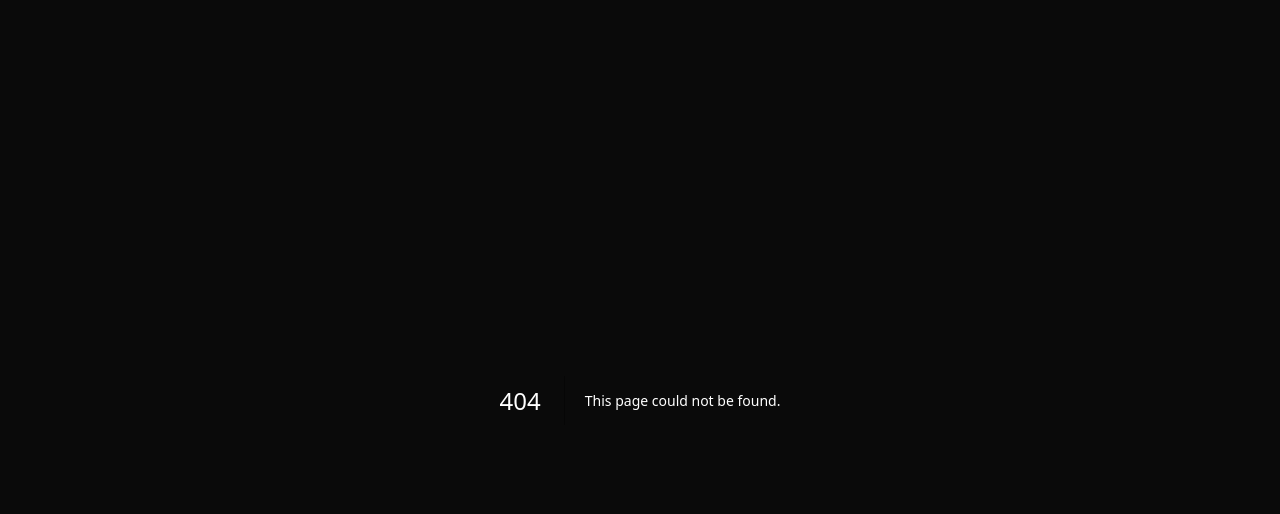
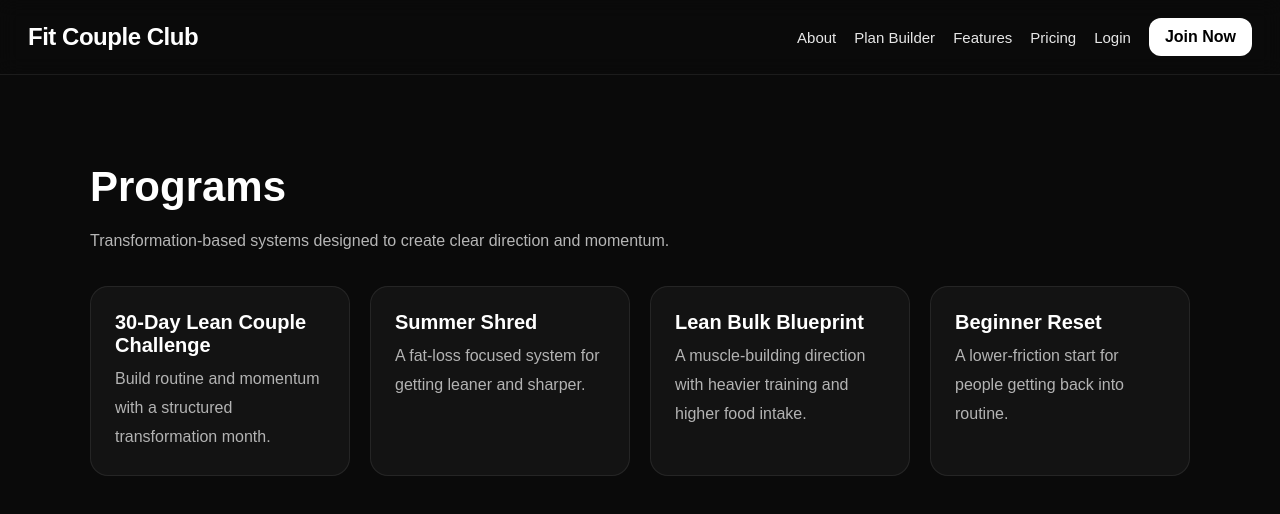
Before and after one commit to nielsvdz-ops/fit-couple-club, a Next.js app: page /programs in a window 1280 px wide. Before the commit this address had no page. Shown: the top 514 px of the page. Built offline with nearby package versions, Linux system fonts and the light colour scheme.

Commit message:
Create page.js

```diff
--- /dev/null
+++ b/app/programs/page.js
@@ -0,0 +1,34 @@
+import Navbar from "../../components/Navbar";
+
+export default function ProgramsPage() {
+  return (
+    <main style={main}>
+      <Navbar />
+      <div style={container}>
+        <h1 style={title}>Programs</h1>
+        <p style={subtitle}>Transformation-based systems designed to create clear direction and momentum.</p>
+
+        <div style={grid}>
+          {[
+            ["30-Day Lean Couple Challenge", "Build routine and momentum with a structured transformation month."],
+            ["Summer Shred", "A fat-loss focused system for getting leaner and sharper."],
+            ["Lean Bulk Blueprint", "A muscle-building direction with heavier training and higher food intake."],
+            ["Beginner Reset", "A lower-friction start for people getting back into routine."],
+          ].map(([name, desc]) => (
+            <div key={name} style={card}>
+              <div style={{ fontWeight: "700", fontSize: "20px", marginBottom: "8px" }}>{name}</div>
+              <div style={{ color: "rgba(255,255,255,0.68)", lineHeight: 1.8 }}>{desc}</div>
+            </div>
+          ))}
+        </div>
+      </div>
+    </main>
+  );
+}
+
+const main = { minHeight: "100vh", background: "#0a0a0a", color: "white" };
+const container = { maxWidth: "1100px", margin: "0 auto", padding: "60px 24px" };
+const title = { fontSize: "42px", marginBottom: "10px" };
+const subtitle = { color: "rgba(255,255,255,0.7)", marginBottom: "30px", lineHeight: 1.8 };
+const grid = { display: "grid", gridTemplateColumns: "repeat(auto-fit,minmax(260px,1fr))", gap: "20px" };
+const card = { background: "rgba(255,255,255,0.04)", border: "1px solid rgba(255,255,255,0.08)", borderRadius: "18px", padding: "24px" };
```
